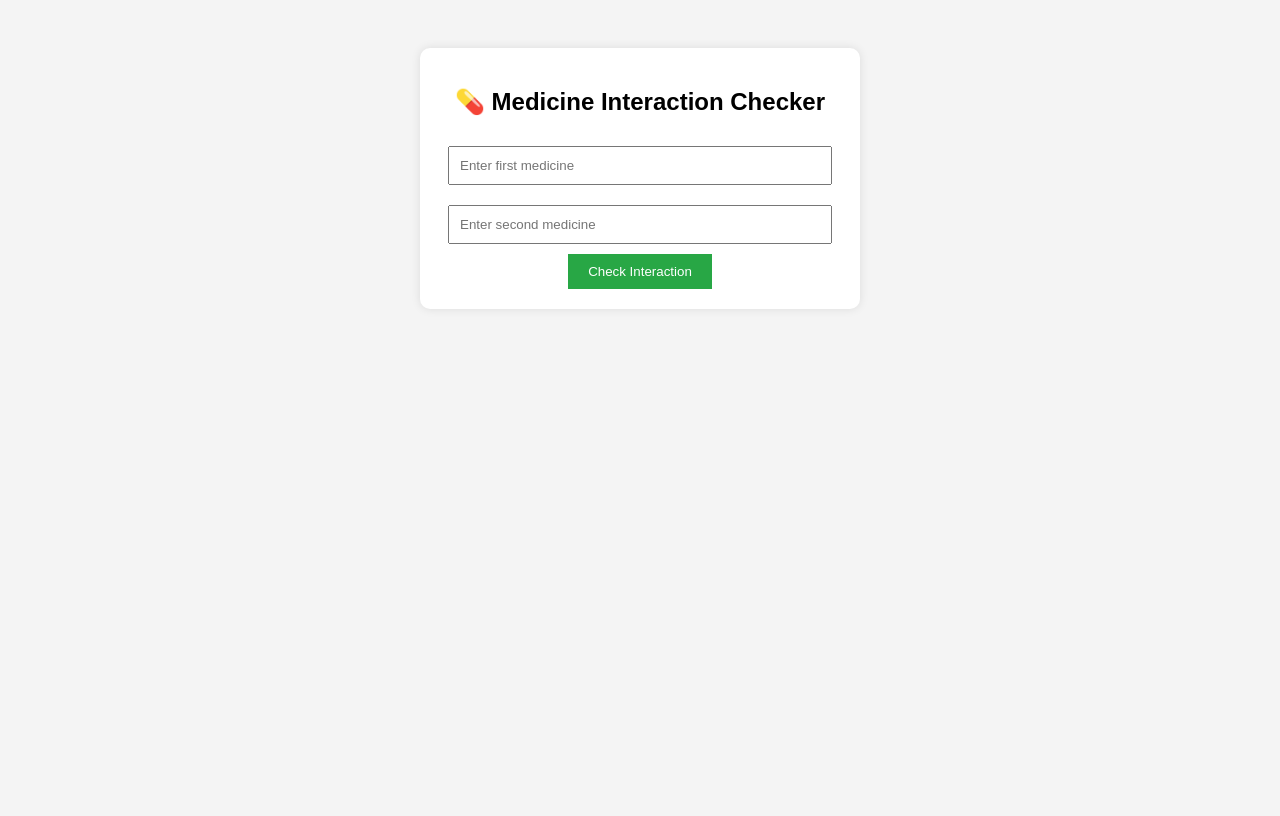
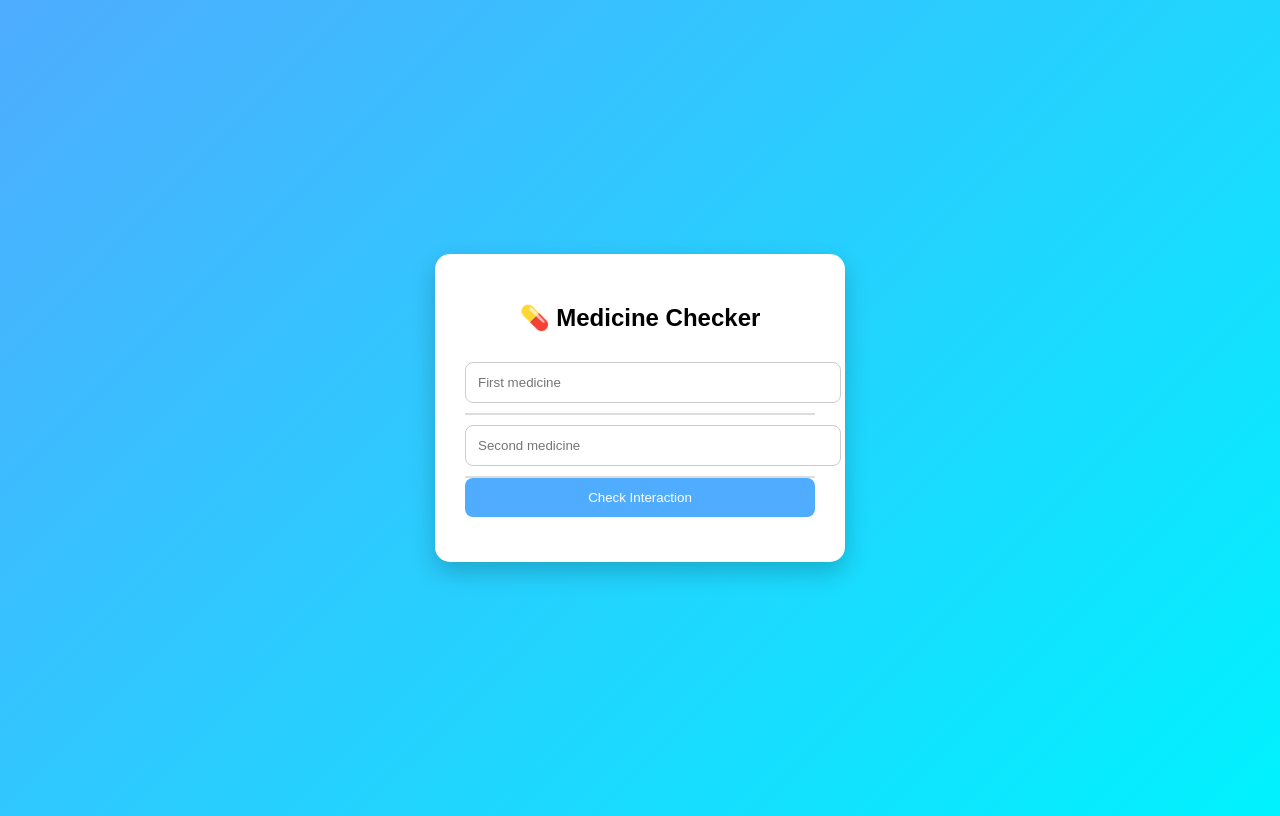
Before and after one commit to mahedimh402-dev/medicine-app, a Flask app: page / in a window 1280 px wide. Before the commit the page ends 289 px from the top, so only its background shows below. Run offline with Flask 3, Linux system fonts and the light colour scheme.

Commit message:
Update index.html

```diff
--- a/templates/index.html
+++ b/templates/index.html
@@ -1,66 +1,130 @@
 <!DOCTYPE html>
-<html lang="en">
+<html>
 <head>
-    <meta charset="UTF-8">
     <title>Medicine Interaction Checker</title>
+
     <style>
         body {
-            font-family: Arial, sans-serif;
-            background-color: #f4f4f4;
-            text-align: center;
-            padding: 40px;
+            font-family: Arial;
+            background: linear-gradient(135deg, #4facfe, #00f2fe);
+            height: 100vh;
+            display: flex;
+            justify-content: center;
+            align-items: center;
         }
 
-        .container {
+        .card {
             background: white;
-            padding: 20px;
-            border-radius: 10px;
-            width: 400px;
-            margin: auto;
-            box-shadow: 0px 0px 10px rgba(0,0,0,0.1);
+            padding: 30px;
+            border-radius: 15px;
+            width: 350px;
+            box-shadow: 0 10px 25px rgba(0,0,0,0.2);
+            text-align: center;
         }
 
         input {
-            width: 90%;
-            padding: 10px;
+            width: 100%;
+            padding: 12px;
             margin: 10px 0;
+            border-radius: 8px;
+            border: 1px solid #ccc;
         }
 
         button {
-            padding: 10px 20px;
-            background-color: #28a745;
+            width: 100%;
+            padding: 12px;
+            border: none;
+            background: #4facfe;
             color: white;
-            border: none;
+            border-radius: 8px;
             cursor: pointer;
         }
 
         button:hover {
-            background-color: #218838;
+            background: #3a8dde;
+        }
+
+        .suggestions {
+            text-align: left;
+            border: 1px solid #ddd;
+            max-height: 120px;
+            overflow-y: auto;
+            background: white;
+        }
+
+        .suggestions div {
+            padding: 8px;
+            cursor: pointer;
+        }
+
+        .suggestions div:hover {
+            background: #eee;
         }
 
         .result {
-            margin-top: 20px;
+            margin-top: 15px;
             font-weight: bold;
         }
     </style>
 </head>
+
 <body>
 
-<div class="container">
-    <h2>💊 Medicine Interaction Checker</h2>
+<div class="card">
+    <h2>💊 Medicine Checker</h2>
 
-    <form method="POST">
-        <input type="text" name="med1" placeholder="Enter first medicine" required><br>
-        <input type="text" name="med2" placeholder="Enter second medicine" required><br>
-        <button type="submit">Check Interaction</button>
-    </form>
+    <input id="med1" placeholder="First medicine" onkeyup="suggest(1)">
+    <div id="s1" class="suggestions"></div>
 
-    {% if result %}
-        <div class="result">
-            <p>{{ result|safe }}</p>
-        </div>
-    {% endif %}
+    <input id="med2" placeholder="Second medicine" onkeyup="suggest(2)">
+    <div id="s2" class="suggestions"></div>
+
+    <button onclick="check()">Check Interaction</button>
+
+    <div class="result" id="result"></div>
 </div>
+
+<script>
+function suggest(box){
+    let val = document.getElementById(box==1?"med1":"med2").value;
+
+    if(val.length === 0){
+        document.getElementById(box==1?"s1":"s2").innerHTML = "";
+        return;
+    }
+
+    fetch("/suggest?q=" + val)
+    .then(res => res.json())
+    .then(data => {
+        let html = "";
+        data.forEach(d => {
+            html += `<div onclick="selectMed(${box}, '${d}')">${d}</div>`;
+        });
+        document.getElementById(box==1?"s1":"s2").innerHTML = html;
+    });
+}
+
+function selectMed(box, val){
+    document.getElementById(box==1?"med1":"med2").value = val;
+    document.getElementById(box==1?"s1":"s2").innerHTML = "";
+    document.getElementById(box==2?"s2":"s1").innerHTML = "";
+}
+
+function check(){
+    let m1 = document.getElementById("med1").value;
+    let m2 = document.getElementById("med2").value;
+
+    fetch("/check", {
+        method: "POST",
+        headers: {"Content-Type":"application/json"},
+        body: JSON.stringify({med1:m1, med2:m2})
+    })
+    .then(res => res.json())
+    .then(data => {
+        document.getElementById("result").innerText = data.result;
+    });
+}
+</script>
 
 </body>
 </html>
```
